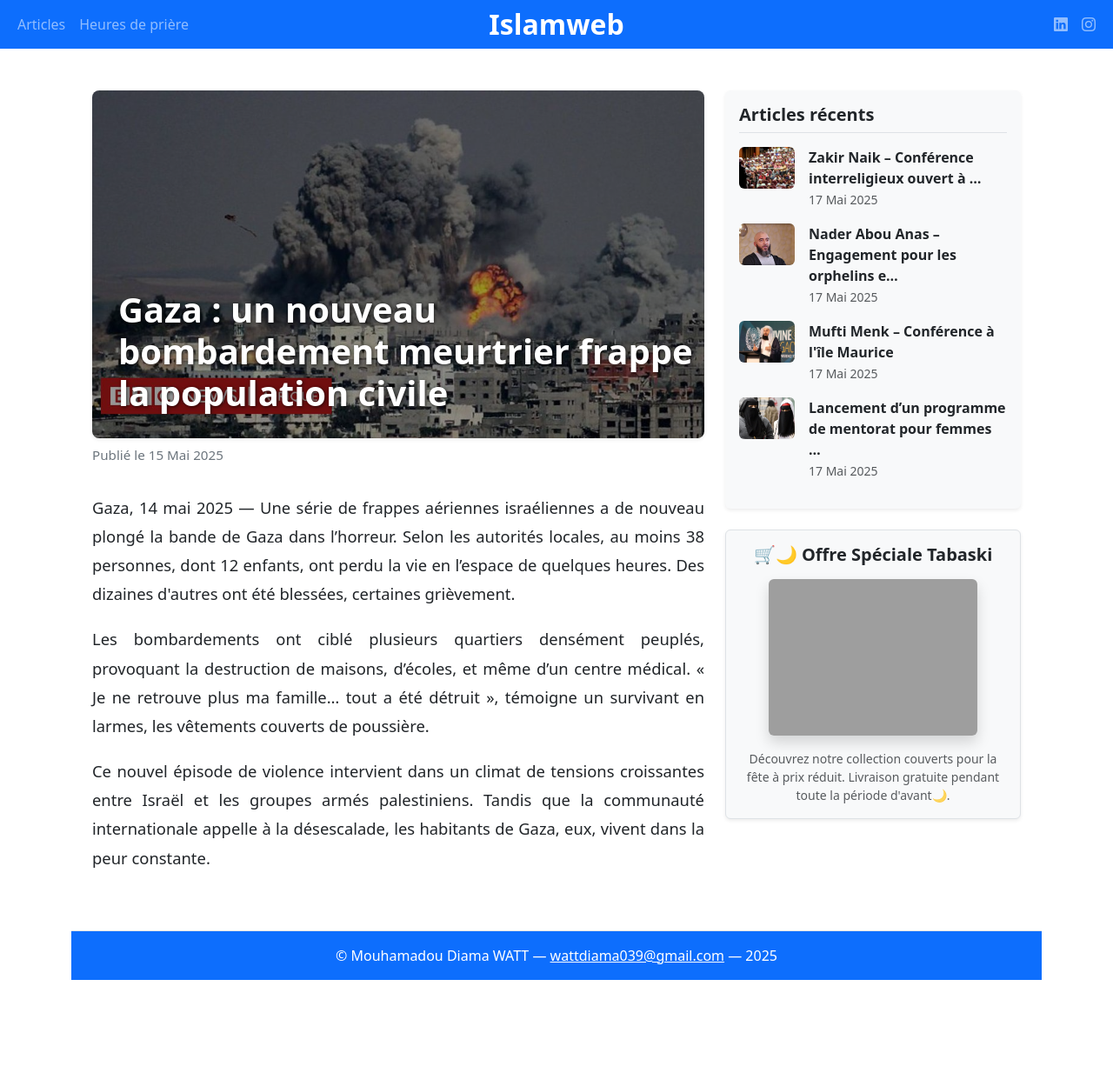
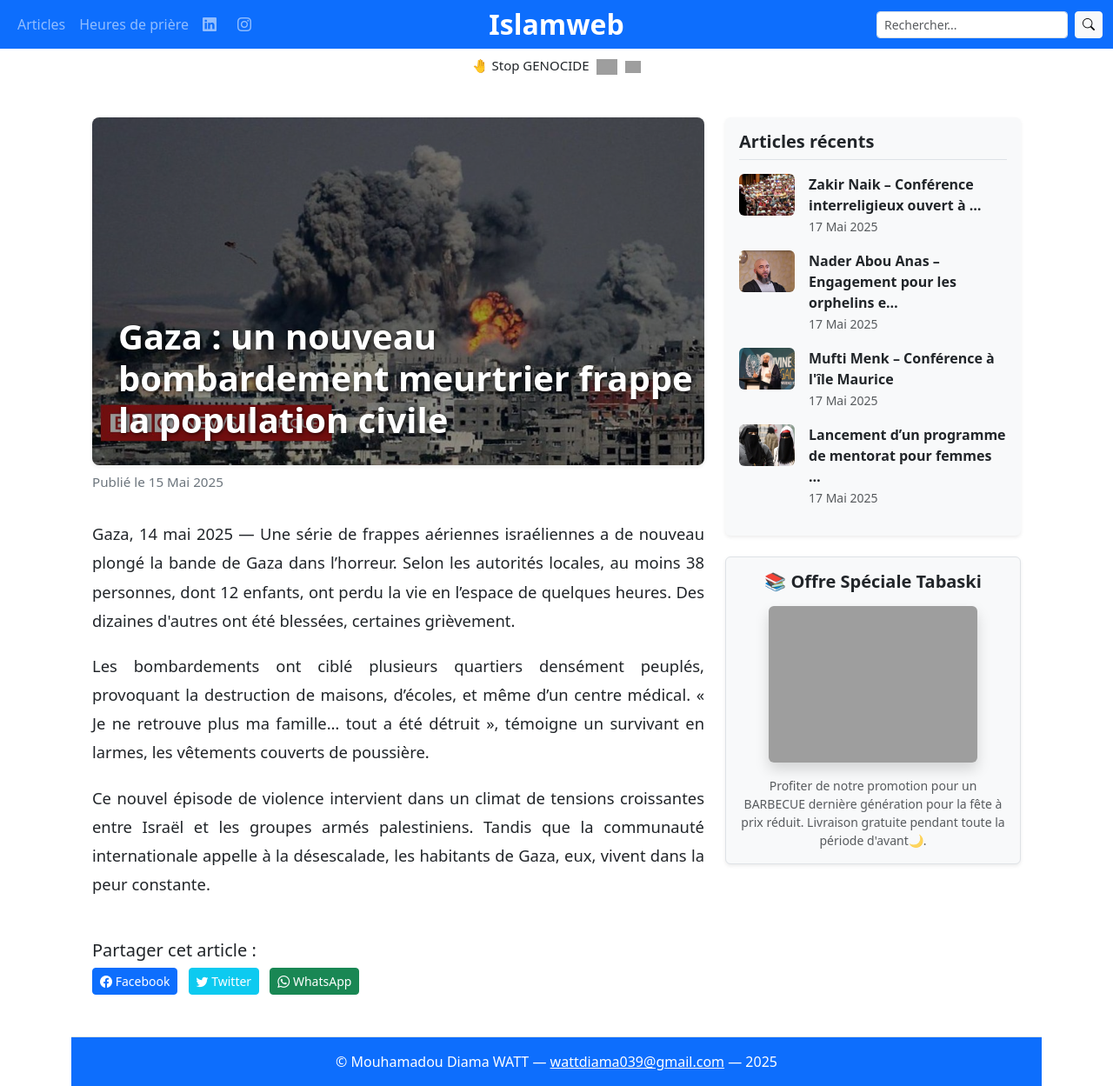
Before and after one commit to diamawatt/Islamweb, a Django app: page /article/4/ in a window 1280 px wide. Shown: the whole page at 87% size. Before the commit the page ends 1127 px from the top, so only its background shows below. Run offline with Django 5.2, Linux system fonts and the light colour scheme; data comes from the database, SQL or seed files in the repository; both versions use the stored data as it was after the commit; grey boxes are pictures that could not be loaded.

Commit message:
Mise à jour du site : slider articles récents, filtres, pub, partage réseaux, message de soutien, footer amélioré

```diff
--- a/infos/models.py
+++ b/infos/models.py
@@ -1,10 +1,9 @@
-# infos/models.py
+from django.db import models
 
-from django.db import models
 
 class Article(models.Model):
     CATEGORY_CHOICES = [
-        ('tous', 'Tous'),           # Ajouté "Tous"
+        ('tous', 'Tout'),
         ('orient', 'Orient'),
         ('afrique', 'Afrique'),
         ('europe', 'Europe'),
@@ -17,7 +16,7 @@ class Article(models.Model):
     image = models.ImageField(upload_to='articles/', null=True, blank=True)
     published_at = models.DateTimeField(auto_now_add=True)
     updated_at = models.DateTimeField(auto_now=True)
-    category = models.CharField(max_length=20, choices=CATEGORY_CHOICES, default='tous')
+    category = models.CharField(max_length=20, choices=CATEGORY_CHOICES, default='afrique')
 
     def __str__(self):
         return self.title
--- a/infos/templates/infos/article_detail.html
+++ b/infos/templates/infos/article_detail.html
@@ -81,10 +81,31 @@
             <div class="article-body">
                 {{ article.content|linebreaks }}
             </div>
+            <div class="mt-5">
+                  <h5>Partager cet article :</h5>
+
+                  <!-- Facebook -->
+                  <a href="https://www.facebook.com/sharer/sharer.php?u={{ request.build_absolute_uri|urlencode }}"
+                     target="_blank" class="btn btn-sm btn-primary me-2">
+                    <i class="bi bi-facebook"></i> Facebook
+                  </a>
+
+                  <!-- Twitter -->
+                  <a href="https://twitter.com/intent/tweet?url={{ request.build_absolute_uri|urlencode }}&text={{ article.title|urlencode }}"
+                     target="_blank" class="btn btn-sm btn-info me-2 text-white">
+                    <i class="bi bi-twitter"></i> Twitter
+                  </a>
+
+                  <!-- WhatsApp -->
+                  <a href="https://api.whatsapp.com/send?text={{ article.title|urlencode }}%20{{ request.build_absolute_uri|urlencode }}"
+                     target="_blank" class="btn btn-sm btn-success">
+                    <i class="bi bi-whatsapp"></i> WhatsApp
+                  </a>
+                </div>
         </div>
 
         <!-- Sidebar droite -->
-        <div class="col-md-4">
+            <div class="col-md-4 d-none d-md-block">
                 <!-- Articles récents -->
                 <div class="mb-4 p-3 bg-light rounded shadow-sm">
                     <h5 class="mb-3 fw-bold border-bottom pb-2">Articles récents</h5>
@@ -105,17 +126,17 @@
                         {% endfor %}
                     </div>
 
-            <!-- SECTION PUBLICITÉ -->
-            <div class="mt-4 p-3 bg-light border rounded shadow-sm text-center">
-               <h5 class="fw-bold mb-3 text-dark">🛒🌙 Offre Spéciale Tabaski</h5>
+                    <!-- Publicité -->
+                    <div class="p-3 bg-light border rounded shadow-sm text-center">
+                        <h5 class="fw-bold mb-3 text-dark">📚 Offre Spéciale Tabaski</h5>
                         <a href="https://www.jumia.sn/cart/" target="_blank" rel="noopener noreferrer">
-               <img src="https://im.qccdn.fr/node/guide-d-achat-poele-2565/thumbnail_1000x600px-120762.jpg"
+                            <img src="https://sn.jumia.is/cms/00000000_2024/JA/TB/TABASKI/SN_W23_JA_AID_GEN_TB_300x400_BARBECUE.jpg"
                                  alt="Offre Ramadan Islamweb"
                                  class="img-fluid rounded mb-3 shadow"
                                  style="max-height: 180px; object-fit: cover;">
                         </a>
                          <p class="mb-0 text-muted small">
-                  Découvrez notre collection couverts pour la fête à prix réduit. Livraison gratuite pendant toute la période d'avant🌙.
+                            Profiter de notre promotion pour un BARBECUE dernière génération pour la fête à prix réduit. Livraison gratuite pendant toute la période d'avant🌙.
                          </p>
                     </div>
                 </div>
--- a/infos/templates/infos/base.html
+++ b/infos/templates/infos/base.html
@@ -1,70 +1,111 @@
 <!DOCTYPE html>
 <html lang="fr">
 <head>
-    <meta charset="UTF-8">
+    <meta charset="UTF-8" />
     <title>Islamweb</title>
-    <meta name="viewport" content="width=device-width, initial-scale=1">
+    <meta name="viewport" content="width=device-width, initial-scale=1" />
     <!-- Bootstrap CSS -->
-    <link href="https://cdn.jsdelivr.net/npm/bootstrap@5.3.3/dist/css/bootstrap.min.css" rel="stylesheet">
+    <link href="https://cdn.jsdelivr.net/npm/bootstrap@5.3.3/dist/css/bootstrap.min.css" rel="stylesheet" />
     <!-- Bootstrap Icons -->
-    <link href="https://cdn.jsdelivr.net/npm/bootstrap-icons@1.10.5/font/bootstrap-icons.css" rel="stylesheet">
+    <link href="https://cdn.jsdelivr.net/npm/bootstrap-icons@1.10.5/font/bootstrap-icons.css" rel="stylesheet" />
+    <style>
+      /* On centre le titre en desktop */
+      @media (min-width: 992px) {
+        .navbar-brand {
+          position: absolute;
+          left: 50%;
+          transform: translateX(-50%);
+          font-size: 2rem;
+          font-weight: bold;
+          color: white !important;
+          text-align: center;
+        }
+        .navbar-collapse {
+          justify-content: space-between;
+        }
+      }
+
+      /* Sur mobile, titre à gauche */
+      @media (max-width: 991.98px) {
+        .navbar-brand {
+          position: static;
+          transform: none;
+          font-size: 1.5rem;
+          font-weight: bold;
+          color: white !important;
+          text-align: left;
+        }
+      }
+    </style>
 </head>
 <body>
 
-<!-- Navbar -->
 <nav class="navbar navbar-expand-lg navbar-dark bg-primary">
-  <div class="container-fluid justify-content-center position-relative">
+  <div class="container-fluid">
 
-    <!-- Titre centré -->
-    <span class="navbar-brand mx-auto fw-bold text-white" style="font-size: 2rem; position: absolute; left: 50%; transform: translateX(-50%);">Islamweb</span>
+    <!-- Titre -->
+    <a class="navbar-brand" href="{% url 'home' %}">Islamweb</a>
 
-    <!-- Bouton pour mobile -->
-    <button class="navbar-toggler" type="button" data-bs-toggle="collapse" data-bs-target="#navbarNavDropdown" aria-controls="navbarNavDropdown" aria-expanded="false" aria-label="Toggle navigation">
+    <!-- Bouton burger -->
+    <button class="navbar-toggler" type="button" data-bs-toggle="collapse" data-bs-target="#navbarNavDropdown"
+      aria-controls="navbarNavDropdown" aria-expanded="false" aria-label="Toggle navigation">
       <span class="navbar-toggler-icon"></span>
     </button>
 
-    <!-- Menu & Liens -->
-    <div class="collapse navbar-collapse justify-content-between" id="navbarNavDropdown">
+    <!-- Menu -->
+    <div class="collapse navbar-collapse" id="navbarNavDropdown">
 
-      <!-- Liens gauche -->
-      <ul class="navbar-nav">
+      <!-- Liens à gauche -->
+      <ul class="navbar-nav me-auto align-items-lg-center">
         <li class="nav-item">
           <a class="nav-link" href="{% url 'home' %}">Articles</a>
         </li>
         <li class="nav-item">
           <a class="nav-link" href="/prieres/">Heures de prière</a>
         </li>
+        <!-- Icônes réseaux sociaux -->
+        <li class="nav-item d-flex align-items-center">
+          <a class="nav-link me-2" href="https://www.linkedin.com/in/mouhamadou-diama-watt-284128278/" target="_blank">
+            <i class="bi bi-linkedin"></i>
+          </a>
+          <a class="nav-link me-2" href="https://www.instagram.com/diama_thereal/" target="_blank">
+            <i class="bi bi-instagram"></i>
+          </a>
+        </li>
       </ul>
 
-      <!-- Icônes à droite -->
-      <ul class="navbar-nav">
-        <li class="nav-item">
-          <a class="nav-link" href="https://www.linkedin.com/in/mouhamadou-diama-watt-284128278/" target="_blank"><i class="bi bi-linkedin"></i></a>
-        </li>
-        <li class="nav-item">
-          <a class="nav-link" href="https://www.instagram.com/diama_thereal/" target="_blank"><i class="bi bi-instagram"></i></a>
-        </li>
-      </ul>
+      <!-- Barre de recherche à droite -->
+      <form method="get" action="{% url 'article_search' %}" class="d-flex">
+        <input type="text" name="q" class="form-control form-control-sm me-2" placeholder="Rechercher..."
+          value="{{ request.GET.q }}">
+        <button type="submit" class="btn btn-light btn-sm">
+          <i class="bi bi-search"></i>
+        </button>
+      </form>
+
     </div>
   </div>
 </nav>
 
-
-<!-- Main Content -->
-<div class="container mt-4">
-    {% block content %}
-    {% endblock %}
+<div style="font-size: 15px; text-align: center; margin-top: 8px; user-select:none;">
+    🤚 Stop GENOCIDE
+  <img src="https://flagcdn.com/w40/ps.png" alt="Palestine" style="width:24px; height:auto; vertical-align:middle; margin-left:5px;">
+  <img src="https://flagcdn.com/w40/cd.png" alt="Congo" style="width:18px; height:auto; vertical-align:middle; margin-left:5px;">
 </div>
 
-<!-- Footer -->
+<div class="container mt-4">
+  {% block content %}
+  {% endblock %}
+</div>
+
 <footer class="bg-primary text-white text-center py-3 mt-5">
   © Mouhamadou Diama WATT —
-  <a href="mailto:wattdiama039@gmail.com" class="text-white text-decoration-underline">wattdiama039@gmail.com</a> — 2025
+  <a href="mailto:wattdiama039@gmail.com" class="text-white text-decoration-underline"
+    >wattdiama039@gmail.com</a
+  >
+  — 2025
 </footer>
 
-
-<!-- Bootstrap JS -->
 <script src="https://cdn.jsdelivr.net/npm/bootstrap@5.3.3/dist/js/bootstrap.bundle.min.js"></script>
-
 </body>
 </html>
--- a/infos/urls.py
+++ b/infos/urls.py
@@ -5,4 +5,6 @@ urlpatterns = [
     path('', views.home, name='home'),
     path('category/<str:category_name>/', views.articles_by_category, name='articles_by_category'),
     path('article/<int:pk>/', views.article_detail, name='article_detail'),
+    path('recherche/', views.article_search, name='article_search'),
+
 ]
--- a/infos/views.py
+++ b/infos/views.py
@@ -1,6 +1,7 @@
 from django.shortcuts import render, get_object_or_404
 from django.core.paginator import Paginator
 from .models import Article
+
 
 def home(request):
     articles_list = Article.objects.order_by('-published_at')
@@ -44,3 +45,17 @@ def articles_by_category(request, category_name):
         'last_two_articles': last_two_articles,
         'current_category': category_name,
     })
+
+from django.db.models import Q
+
+def article_search(request):
+    query = request.GET.get('q')
+    results = Article.objects.filter(
+        Q(title__icontains=query) | Q(content__icontains=query)
+    ).order_by('-published_at') if query else []
+    return render(request, 'infos/search_results.html', {
+        'query': query,
+        'results': results,
+    })
+
+from django.contrib import messages
--- a/prayers/templates/prayers/prayer_times.html
+++ b/prayers/templates/prayers/prayer_times.html
@@ -3,9 +3,10 @@
 {% block title %}Horaires de prière{% endblock %}
 
 {% block content %}
+
 <div class="text-center mb-4">
     <h1 class="display-5">🕌 Horaires de prière</h1>
-    <h5 class="text-muted">Les heures de prières sont :</h5>
+    <h5 class="text-muted">Les heures de prières changent chaque Vendredi(Jummuah)</h5>
 </div>
 
 {% if prayer_times %}
```
Also changed, not shown: infos/forms.py (added, +7 -0 lines), infos/templates/infos/home.html (+8 -7 lines), infos/templates/infos/search_results.html (added, +119 -0 lines), README.md, db.sqlite3, media/articles/639054-whitechapel-quartier-forte-population-musulmane.jpg (added), media/articles/76-al-masjid-al-haram-makkah-province.jpg (added), media/articles/Dr-Mufti-Ismail-Menk-1.jpeg (added), media/articles/Les_dirigeants_du_MP_presents_a_la_conference_190970f403.webp (added), media/articles/MjAyMTEyMDNlYWZkY2YxZTI3NjQyOTUwZWVlYzU4ZTM2ZTcyODI.jpg (added), media/articles/OS5YLZFCV5GCZWJO3RT3L4QUDI.jpg (added), media/articles/la-charia-au-canada-une-menace-pour-les-musulmanes.png (added), media/articles/phpqgv6A1.jpg (added), media/articles/zakirtalkpen.webp (added). Lines whose indentation alone changed are shown as unchanged.
